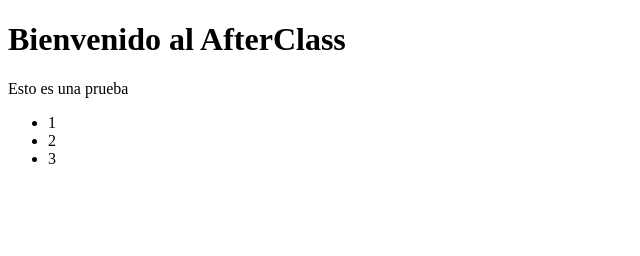
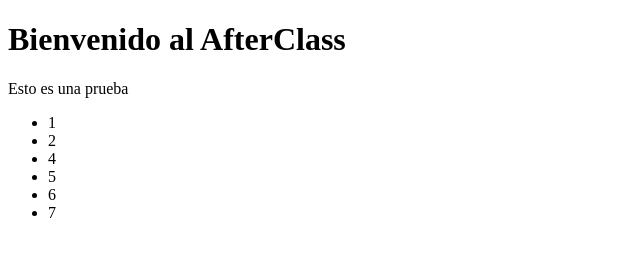
Before and after one commit to SirSanto2490/AfterVsc, a plain HTML site: page carpeta1/archivo1.html in a window 1280 px wide. Shown: the full height of the page, 0-640 px from the left. Drawn offline with Linux system fonts and the light colour scheme.

```diff
--- a/carpeta1/archivo1.html
+++ b/carpeta1/archivo1.html
@@ -13,7 +13,10 @@
     <ul>
         <li>1</li>
         <li>2</li>
-        <li>3</li>
+        <li>4</li>
+        <li>5</li>
+        <li>6</li>
+        <li>7</li>
     </ul>
 </body>
 </html>
```
